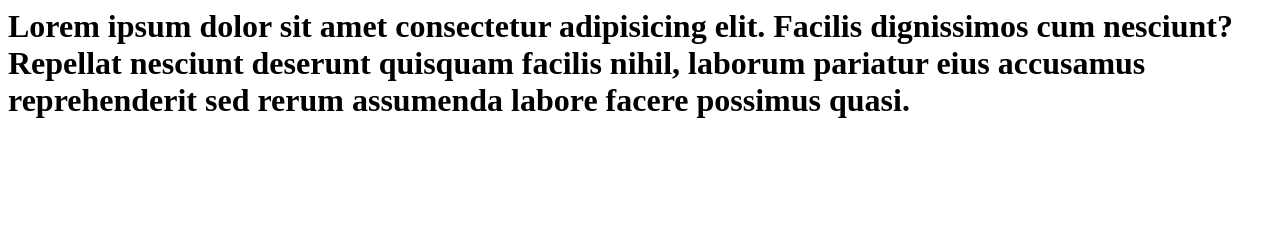
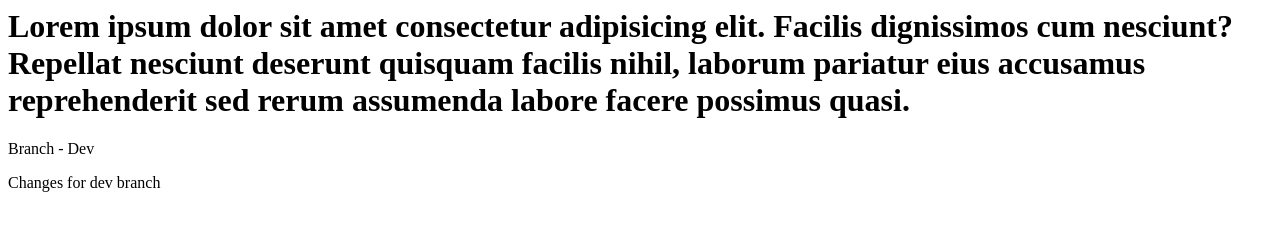
Before and after one commit to rbahena/BranchUnionPractice, a plain HTML site: page index.html in a window 1280 px wide. Drawn offline with Linux system fonts and the light colour scheme.

Commit message:
Update dev branch with paragraphs

```diff
--- a/index.html
+++ b/index.html
@@ -4,3 +4,5 @@
   pariatur eius accusamus reprehenderit sed rerum assumenda labore facere
   possimus quasi.
 </h1>
+<p>Branch - Dev</p>
+<p>Changes for dev branch</p>
```
